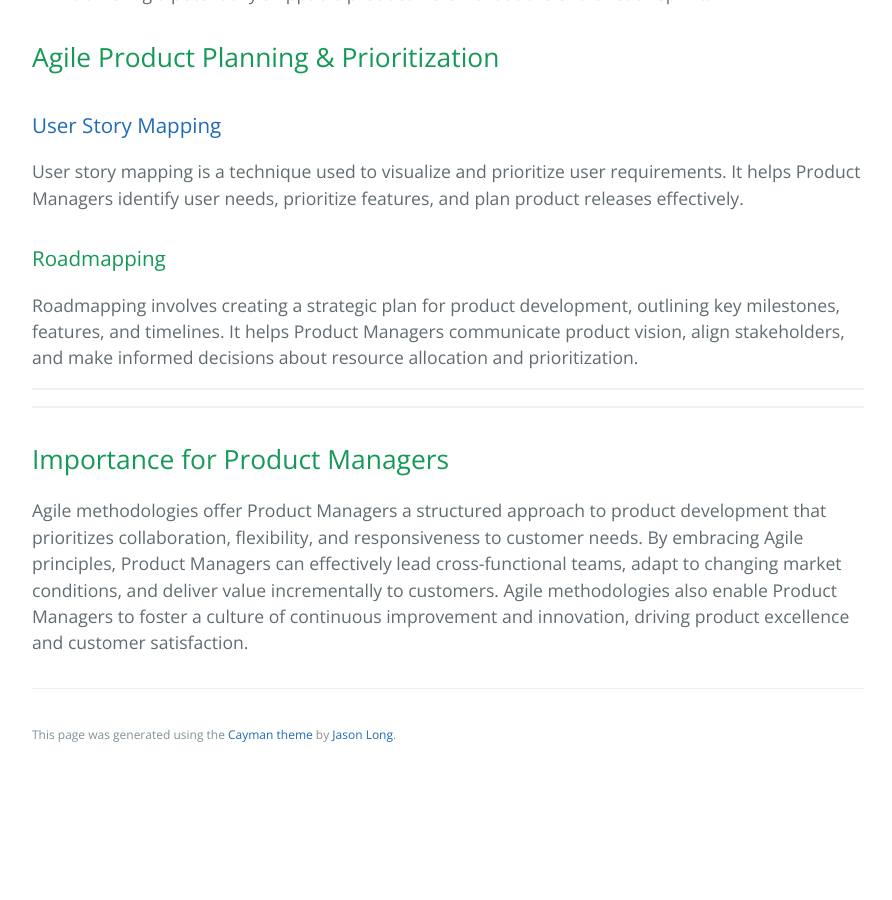
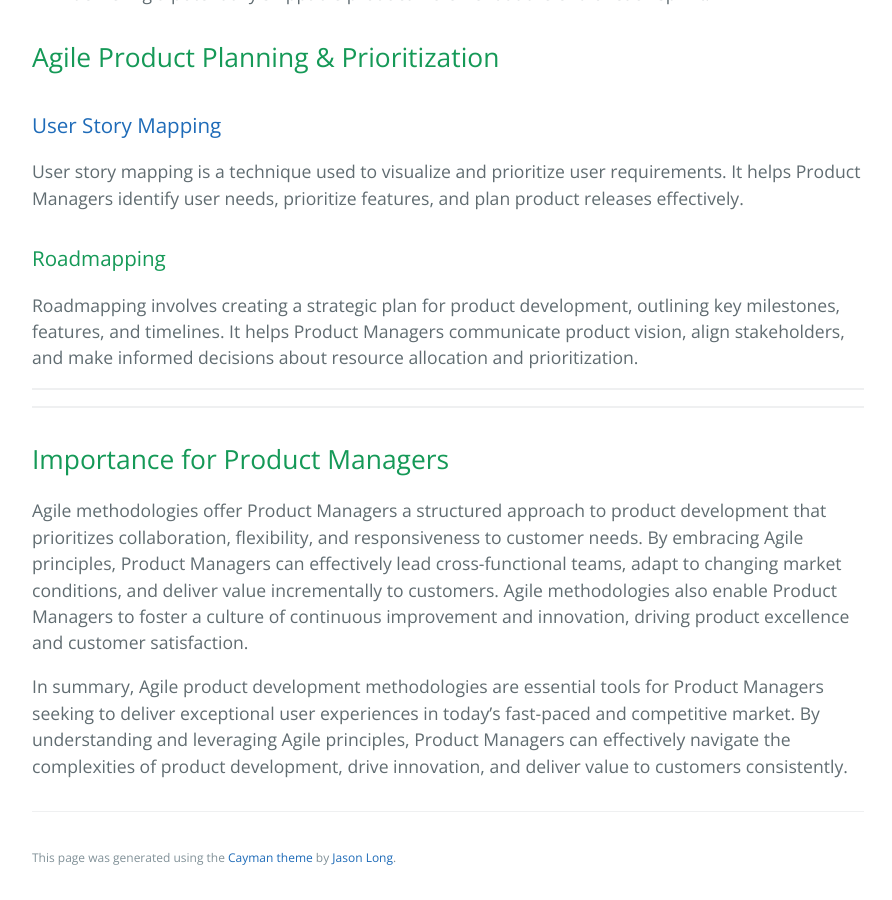
Before and after one commit to learning-software-engineering/learning-software-engineering.github.io, a Jekyll site: the page built from Topics/Product_Management/Agile_Methodologies_Product_Management.md, in a window 1280 px wide and 900 px high, scrolled down 1535 px. Shown: the whole window, without its empty margins (192-1084 px from the left). Built offline with Jekyll 4.4.1, drawn with Linux system fonts in a browser that asks for light colours; our own code applies the rules of GitHub Pages for plain Markdown files; before the commit the page ends 2312 px from its top, so only the background shows below that.

Commit message:
Update Agile_Methodologies_Product_Management.md
- added more to summary
- more direction towards why a PM would use this as suggested by review comments

```diff
--- a/Topics/Product_Management/Agile_Methodologies_Product_Management.md
+++ b/Topics/Product_Management/Agile_Methodologies_Product_Management.md
@@ -45,3 +45,5 @@ Roadmapping involves creating a strategic plan for product development, outlinin
 <a name="pm"></a>
 ## Importance for Product Managers
 Agile methodologies offer Product Managers a structured approach to product development that prioritizes collaboration, flexibility, and responsiveness to customer needs. By embracing Agile principles, Product Managers can effectively lead cross-functional teams, adapt to changing market conditions, and deliver value incrementally to customers. Agile methodologies also enable Product Managers to foster a culture of continuous improvement and innovation, driving product excellence and customer satisfaction.
+
+In summary, Agile product development methodologies are essential tools for Product Managers seeking to deliver exceptional user experiences in today's fast-paced and competitive market. By understanding and leveraging Agile principles, Product Managers can effectively navigate the complexities of product development, drive innovation, and deliver value to customers consistently.
```
